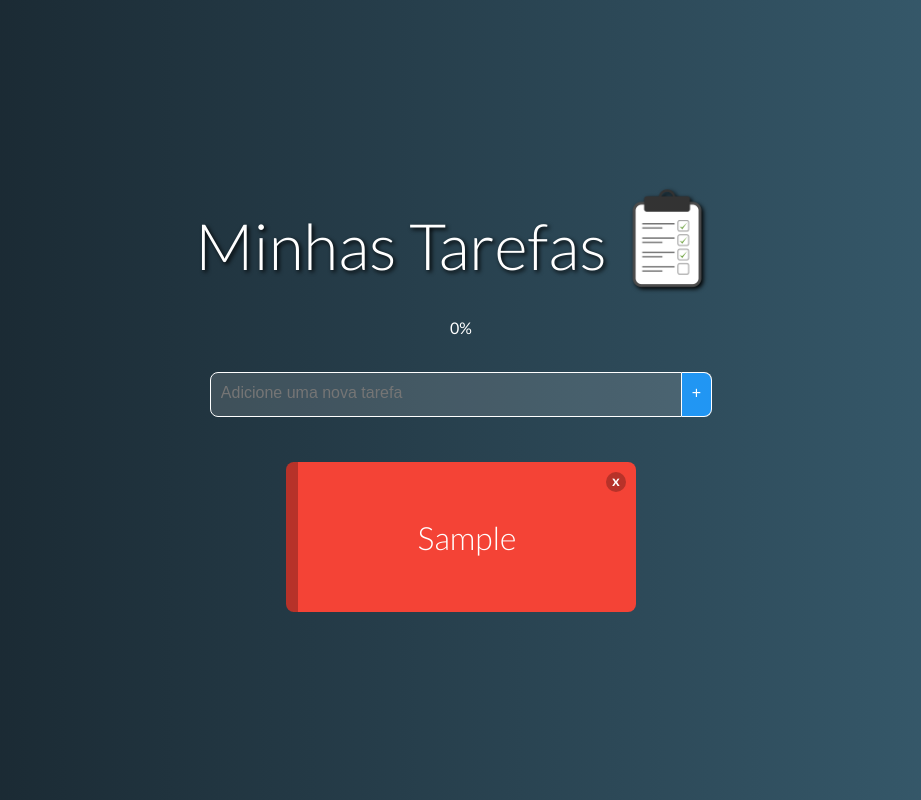
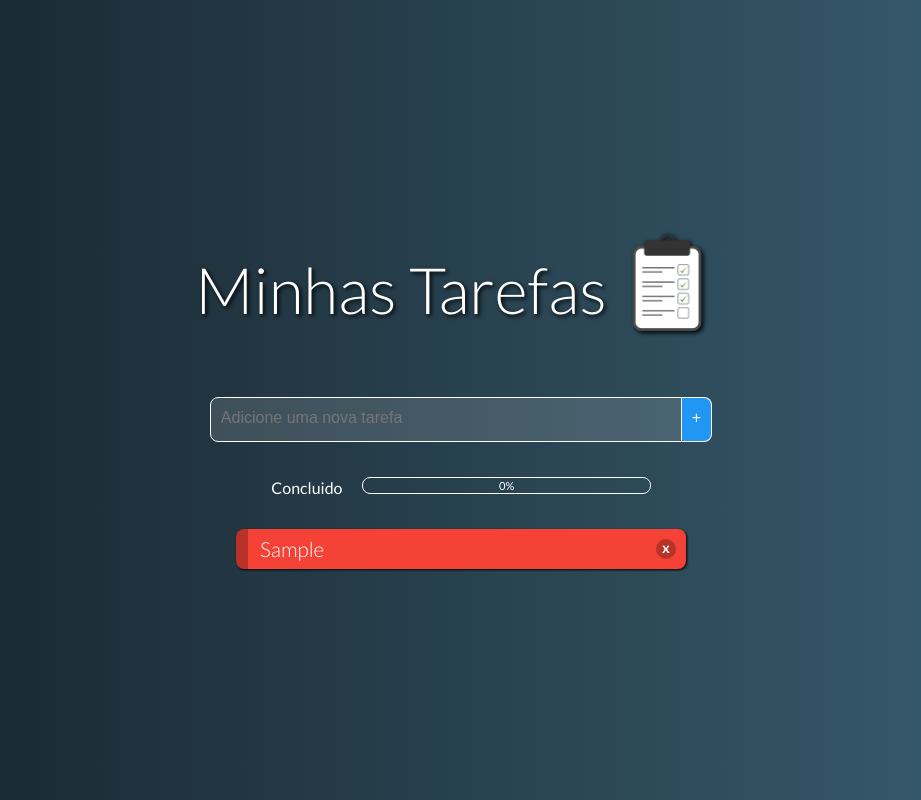
Before and after one commit to ClariCassia/To-Do-Lists, a Vue app: page / in a window 1280 px wide. Both pictures are taken after typing "Sample" into the empty fields and a click on the button "Adicionar nova tarefa". Shown: the whole page, without its empty margins (179-1100 px from the left). Built offline with nearby package versions, Linux system fonts and the light colour scheme.

Commit message:
:construction: Alterado layout

```diff
--- a/src/App.vue
+++ b/src/App.vue
@@ -4,8 +4,8 @@
       <h1>Minhas Tarefas</h1>
       <img :src="img" alt="Logo" class="logo">
     </div>
+    <NewTaskVue @taskAdded="addNewTask" :tasks="tasks"></NewTaskVue>
     <TasksProgress :progress="processed" :tasks="tasks"></TasksProgress>
-    <NewTaskVue @taskAdded="addNewTask" :tasks="tasks"></NewTaskVue>
     <TaskGrid @taskDeleted="deleteTask" @taskChanged="tooglePedding" :tasks="tasks"></TaskGrid>
   </div>
 </template>
--- a/src/components/Task.vue
+++ b/src/components/Task.vue
@@ -28,24 +28,25 @@ export default {
 .task {
     position: relative;
     box-sizing: border-box;
-    width: 350px;
-    height: 150px;
-    padding: 10px;
+    width: 450px;
+    height: 40px;
+    padding: 12px;
     border-radius: 8px;
-    font-size: 2rem;
+    font-size: 1.3rem;
     font-weight: 300;
     cursor: pointer;
     user-select: none;
     display: flex;
-    justify-content: center;
-    align-items: center
+    align-items: center;
+    justify-content: space-between;
+    filter: drop-shadow(black 1px 1px 1px);
+
   }
 
   .pending {
     border-left: 12px solid #B73229;
     background-color: #F44336;
   }
-
   .pending .close {
     background-color: #B73229;
   }
--- a/src/components/TaskGrid.vue
+++ b/src/components/TaskGrid.vue
@@ -27,6 +27,7 @@ export default {
 <style  scoped>
 .tasks-grid {
   display: flex;
+  flex-direction: column;
   justify-content: center;
   flex-wrap: wrap;
 }
--- a/src/components/Tasks-Progress.vue
+++ b/src/components/Tasks-Progress.vue
@@ -1,7 +1,10 @@
 <template>
-  <div v-if="tasks.length" class="tasks-progress">
-    <span class="progress-value">{{ progress }}%</span>
-    <div class="progress-bar" :style="{ width: progress + '%' }"></div>
+  <div v-if="tasks.length" class="container">
+    <p class="info-paragraph">Concluido</p>
+    <div  class="tasks-progress">
+      <span class="progress-value"> {{ progress }}%</span>
+      <div class="progress-bar" :style="{ width: progress + '%' }"></div>
+    </div>
   </div>
 </template>
 
@@ -19,3 +22,53 @@ export default {
   }
 }
 </script>
+
+<style scoped>
+.container {
+  display: flex;
+  align-items: center;
+  justify-content: center;
+  gap: 20px;
+  width: 100%;
+  margin-bottom: 20px;
+}
+
+.tasks-progress {
+  position: relative;
+  width: 50%;
+  height: 15px;
+  border: 1px solid #FFF;
+  color: #FFF;
+  border-radius: 8px;
+  margin-bottom: 5px;
+  display: flex;
+  flex-direction: column;
+  align-items: center;
+
+}
+
+.progress-bar {
+  position: absolute;
+  border-radius: 8px;
+  height: 100%;
+  background-color: #9C27B0;
+  width: 0;
+  transition: 1s ease-in-out;
+  align-self: start;
+}
+
+.progress-value {
+  font-size: 0.7rem;
+  position: absolute;
+  top: 50%;
+  left: 50%;
+  transform: translate(-50%, -50%);
+  z-index: 1;
+}
+
+.info-paragraph {
+  font-size: 1rem;
+  color: #FFF;
+  margin: 0;
+}
+</style>
```
